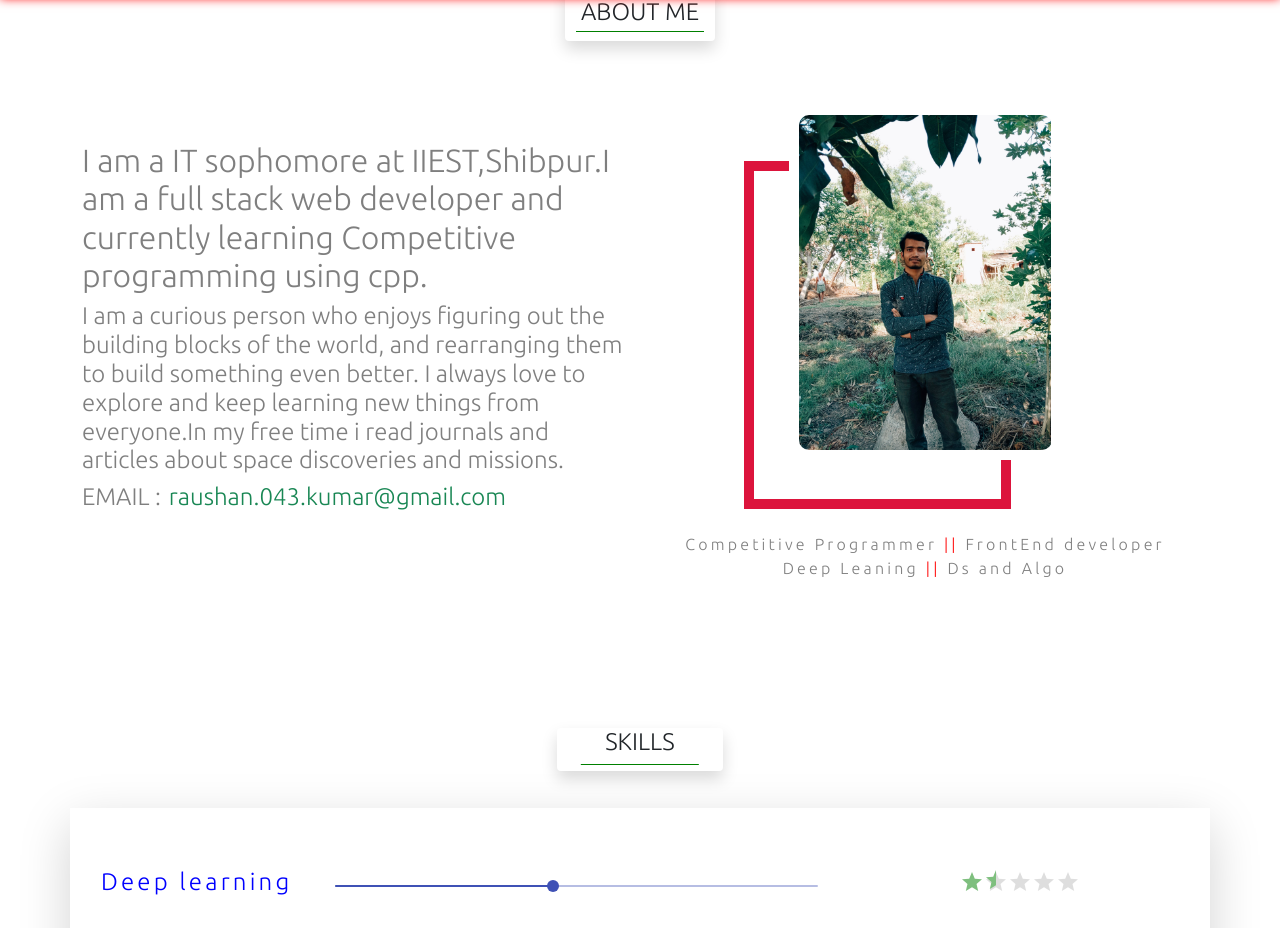
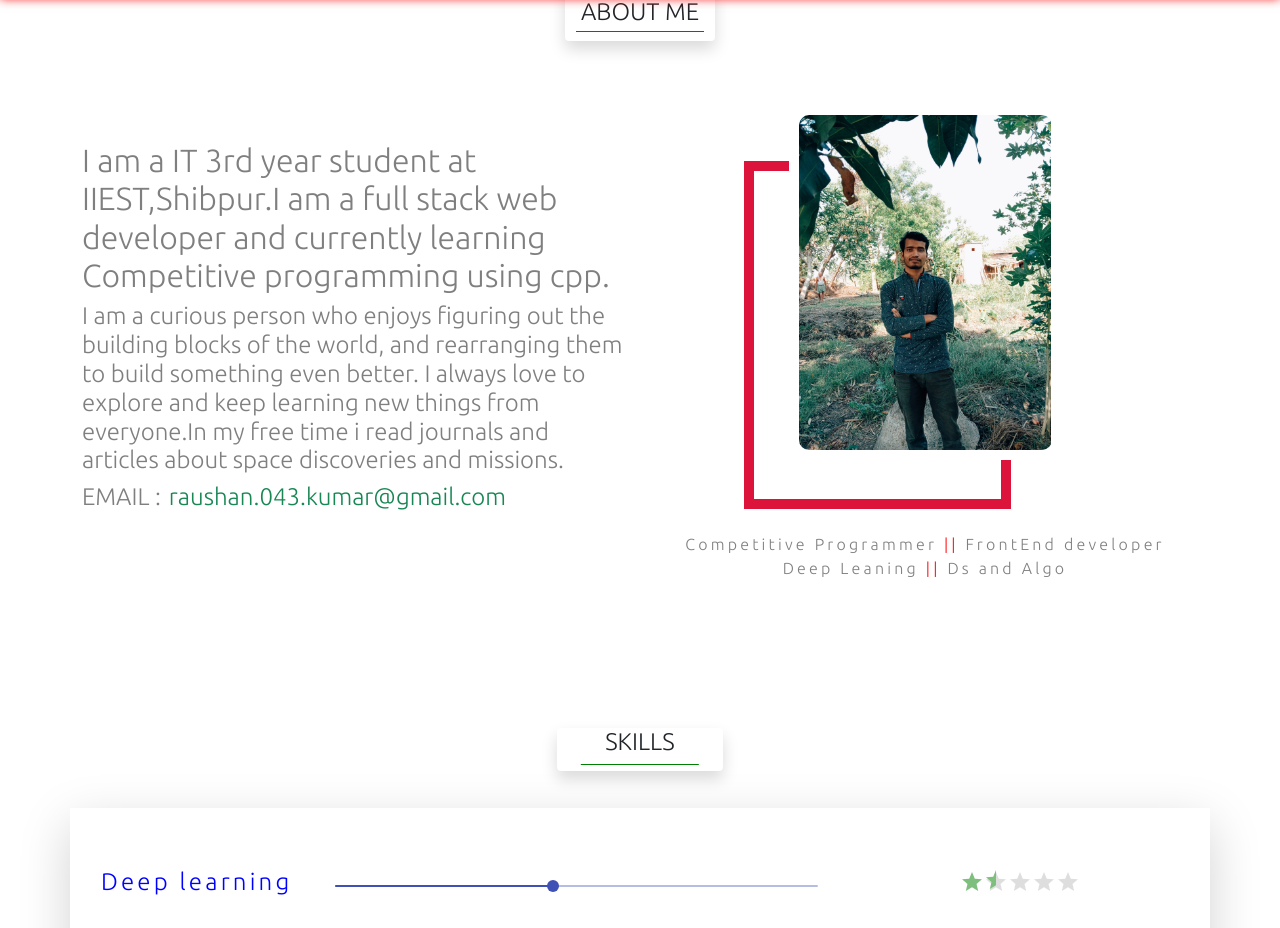
Before and after one commit to Tejas-r281/Own-portfolio, a React (Create React App) app: page / in a window 1280 px wide. Shown: the part 802-1730 px from the top of the page. Built offline with nearby package versions, Linux system fonts and the light colour scheme.

Commit message:
Update About.jsx

```diff
--- a/src/About.jsx
+++ b/src/About.jsx
@@ -17,7 +17,7 @@ function About() {
                         <div className="col-lg-6 d-flex justify-content-center  flex-column align-items-center order-lg-1  cont  order-2">
                             <div className="upper text-black-50   ">
                                 <h2>
-                                    I am a IT sophomore at IIEST,Shibpur.I am a full stack web developer and currently learning Competitive programming using cpp.
+                                    I am a IT 3rd year student at IIEST,Shibpur.I am a full stack web developer and currently learning Competitive programming using cpp.
                         </h2>
                             </div>
                             <div className="lower  text-black-50">
```
